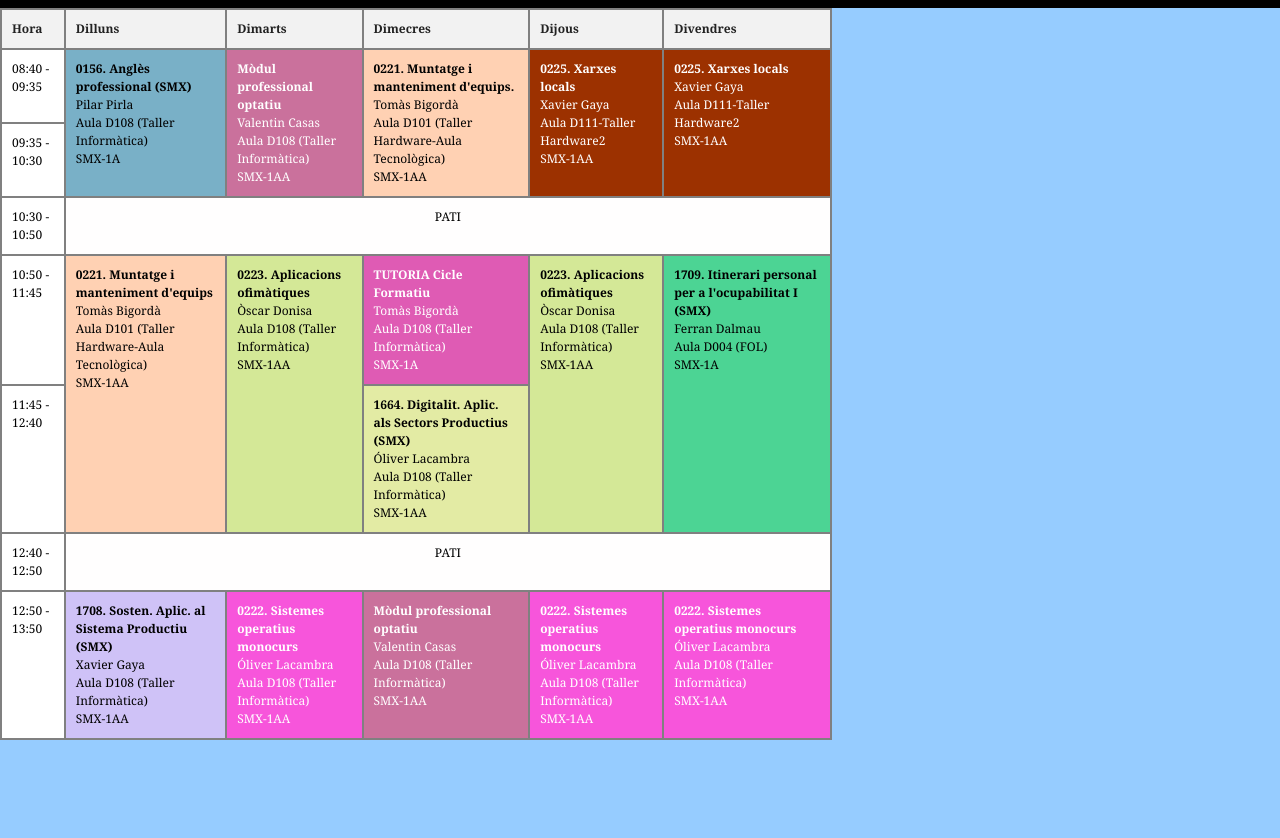
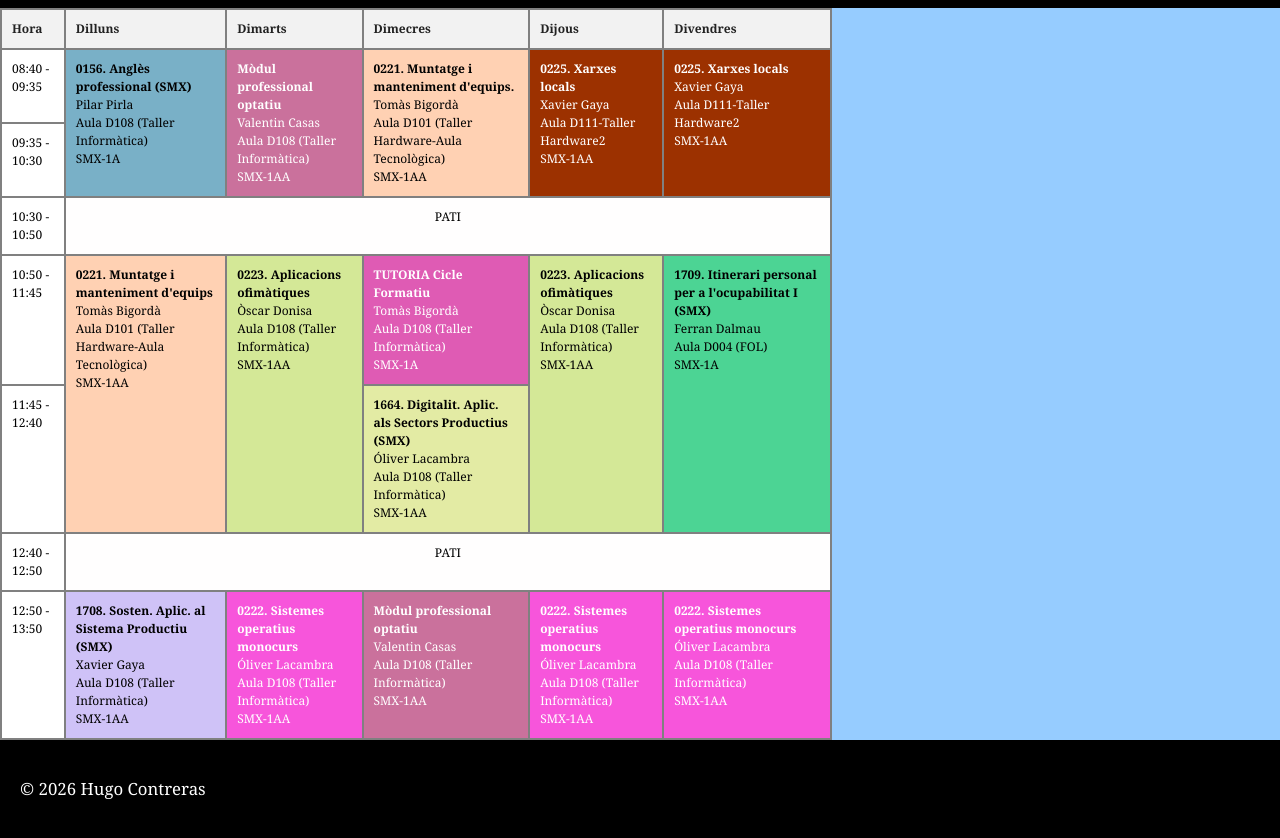
Before and after one commit to Hugo-cell2344/Portafolio, a plain HTML site: page pages/Estudis.html in a window 1280 px wide. Shown: the part 76-914 px from the top of the page. Before the commit the page ends 816 px from the top, so only its background shows below. Drawn offline with Linux system fonts and the light colour scheme.

Commit message:
Update Estudis.html

```diff
--- a/pages/Estudis.html
+++ b/pages/Estudis.html
@@ -72,3 +72,6 @@
         </tr>
     </tbody>
 </table>
+     <footer>
+        <p>© 2026 Hugo Contreras</p>
+    </footer>
```
